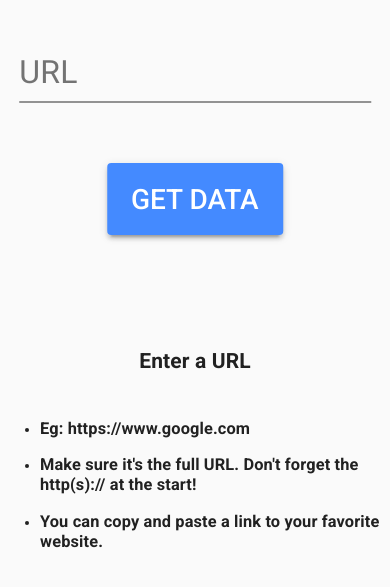
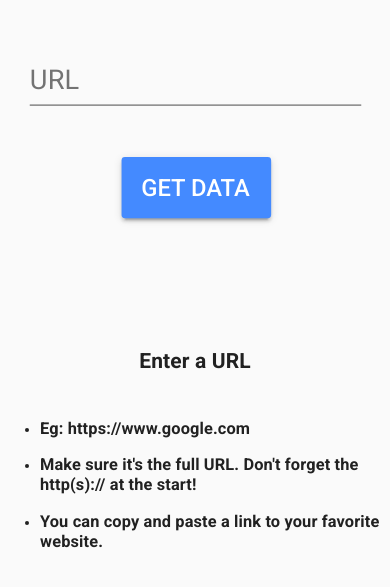
Before and after one commit to natsayuki/datacollectionwebsite, a website: page index.html in a window 390 px wide. Shown: the part 175-762 px from the top of the page. Drawn offline with nearby package versions, Linux system fonts and the light colour scheme.

Commit message:
media query

```diff
--- a/style.css
+++ b/style.css
@@ -35,9 +35,9 @@
 
 @media(max-width: 900px){
   .card{
-    width: 45vw;
+    width: 50vw;
     height: 50vh;
-    transform: scale(2.0);
+    transform: scale(1.7);
   }
 }
 
```
